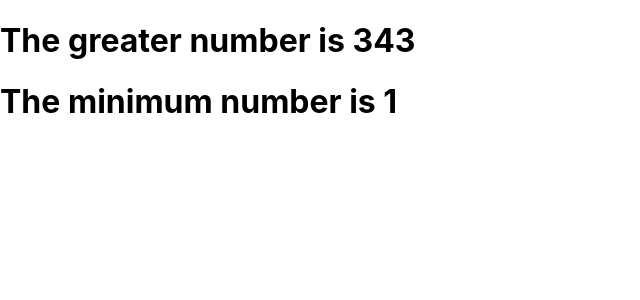
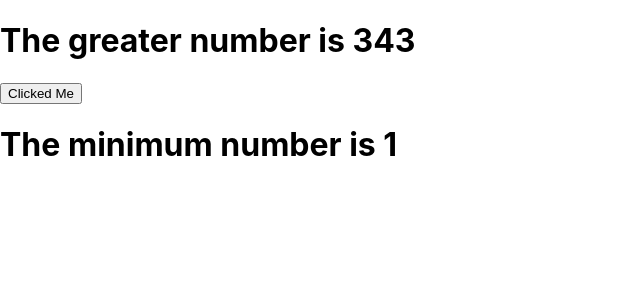
Before and after one commit to muh-younus/Logic-Building, a React (Create React App) app: page / in a window 1280 px wide. Shown: the top 300 px of the page, without its empty margins (0-640 px from the left). Built offline with nearby package versions, Linux system fonts and the light colour scheme.

Commit message:
another commit

```diff
--- a/src/App.js
+++ b/src/App.js
@@ -1,10 +1,12 @@
 import Day from "./module/Day1";
 import Day11 from "./module/Day11";
+import Day2 from "./module/Day2";
 
 function App() {
   return (
     <>
     <Day/>
+    <Day2/>
     <Day11/>
     </>
   );
--- /dev/null
+++ b/src/module/Day2.js
@@ -0,0 +1,29 @@
+import React from 'react'
+
+function Day2() {
+
+    let number = [-2,3,0]
+
+    function checkNumber(){
+
+        number.forEach((num)=>{
+
+            if(num < 0){
+                console.log(String(num) + " is negative");
+            }else if(num > 0){
+                console.log(String(num) + " is positive");
+            }else{
+                console.log(String(num) + " is zero");
+            }
+        })
+    }
+  return (
+    <div>
+
+        <button onClick={checkNumber}>Clicked Me</button>
+
+    </div>
+  )
+}
+
+export default Day2
```
